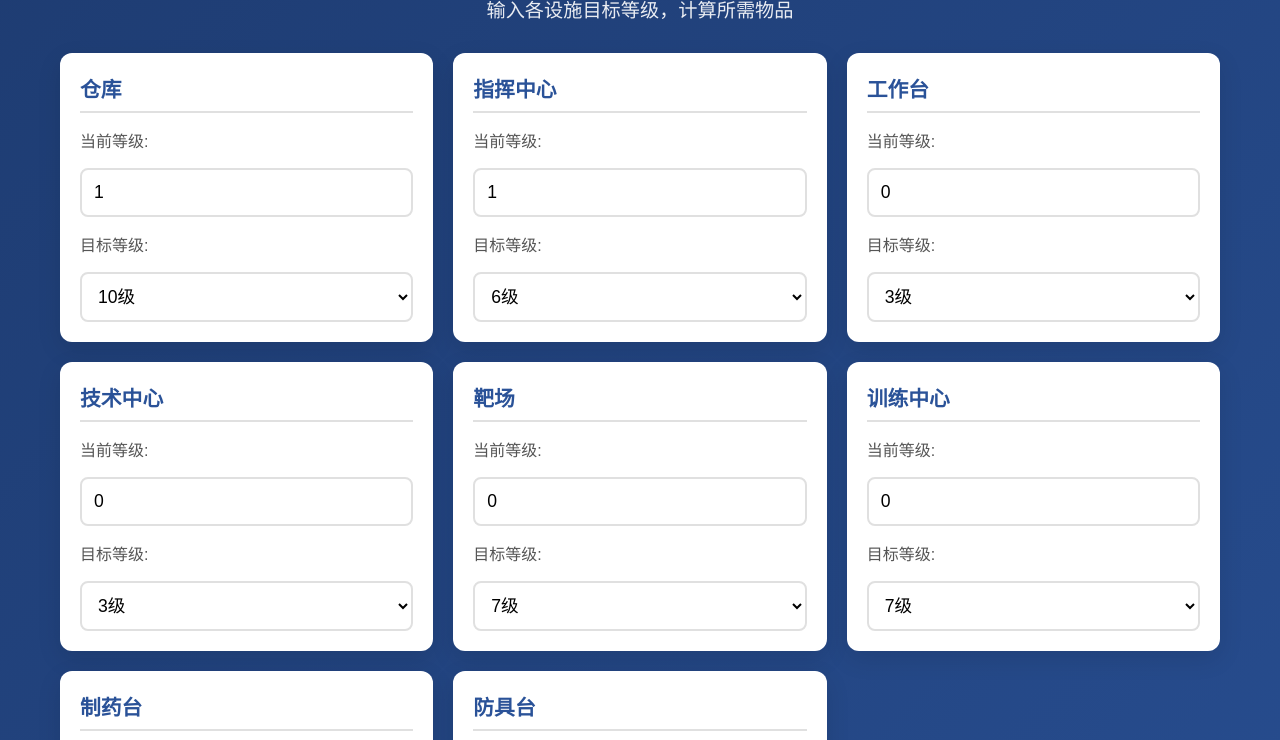
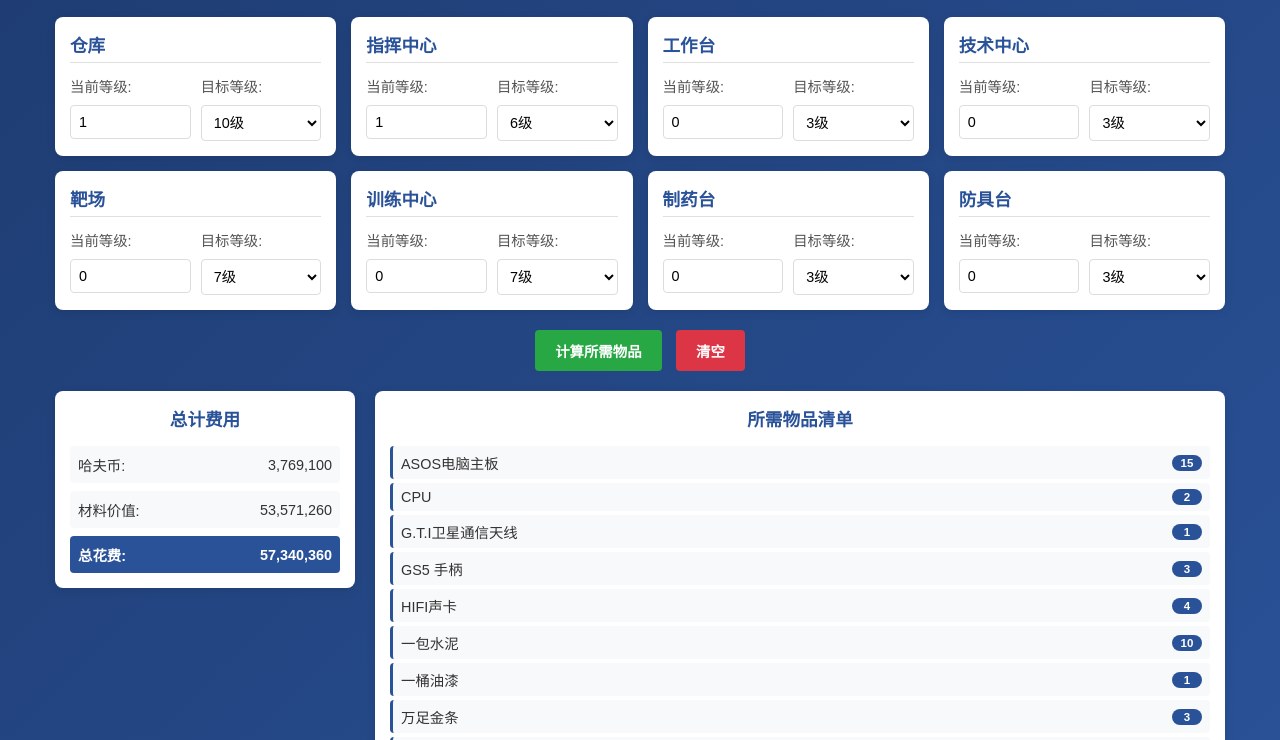
Before and after one commit to AppleSa/DeltaCalc, a plain HTML site: page index.html in a window 1280 px wide. Shown: the part 93-833 px from the top of the page. Drawn offline with Linux system fonts and the light colour scheme.

Commit message:
style: 优化设施计算器的UI样式和间距
简化卡片阴影和悬停效果，调整整体间距和字体大小，使界面更加紧凑统一。

```diff
--- a/style.css
+++ b/style.css
@@ -14,81 +14,74 @@ body {
 .container {
     max-width: 1200px;
     margin: 0 auto;
-    padding: 20px;
+    padding: 15px;
 }
 
 header {
     text-align: center;
-    margin-bottom: 30px;
+    margin-bottom: 20px;
     color: white;
 }
 
 header h1 {
-    font-size: 2.5em;
-    margin-bottom: 10px;
-    text-shadow: 2px 2px 4px rgba(0,0,0,0.3);
+    font-size: 2em;
+    margin-bottom: 5px;
 }
 
 header p {
-    font-size: 1.2em;
+    font-size: 1em;
     opacity: 0.9;
 }
 
 .facilities-grid {
     display: grid;
-    grid-template-columns: repeat(auto-fit, minmax(280px, 1fr));
-    gap: 20px;
-    margin-bottom: 30px;
+    grid-template-columns: repeat(auto-fit, minmax(240px, 1fr));
+    gap: 15px;
+    margin-bottom: 20px;
 }
 
 .facility-card {
     background: white;
-    border-radius: 12px;
-    padding: 20px;
-    box-shadow: 0 8px 25px rgba(0,0,0,0.1);
-    transition: transform 0.3s ease, box-shadow 0.3s ease;
-}
-
-.facility-card:hover {
-    transform: translateY(-5px);
-    box-shadow: 0 12px 35px rgba(0,0,0,0.15);
+    border-radius: 8px;
+    padding: 15px;
+    box-shadow: 0 2px 8px rgba(0,0,0,0.1);
 }
 
 .facility-card h3 {
     color: #2a5298;
-    margin-bottom: 15px;
-    font-size: 1.3em;
-    border-bottom: 2px solid #e0e0e0;
-    padding-bottom: 8px;
+    margin-bottom: 12px;
+    font-size: 1.1em;
+    border-bottom: 1px solid #e0e0e0;
+    padding-bottom: 5px;
 }
 
 .facility-card label {
     display: block;
-    margin-bottom: 8px;
+    margin-bottom: 5px;
     font-weight: 500;
     color: #555;
+    font-size: 0.9em;
 }
 
 .level-inputs {
-    display: flex;
-    flex-direction: column;
-    gap: 15px;
+    display: grid;
+    grid-template-columns: 1fr 1fr;
+    gap: 10px;
 }
 
 .level-group {
     display: flex;
     flex-direction: column;
-    gap: 8px;
+    gap: 4px;
 }
 
 .facility-card input,
 .facility-card select {
     width: 100%;
-    padding: 12px;
-    border: 2px solid #e0e0e0;
-    border-radius: 8px;
-    font-size: 1.1em;
-    transition: border-color 0.3s ease;
+    padding: 8px;
+    border: 1px solid #ddd;
+    border-radius: 4px;
+    font-size: 0.9em;
     background: white;
 }
 
@@ -96,116 +89,105 @@ header p {
 .facility-card select:focus {
     outline: none;
     border-color: #2a5298;
-    box-shadow: 0 0 0 3px rgba(42, 82, 152, 0.1);
 }
 
 .facility-card select {
     cursor: pointer;
 }
 
-.facility-card select option {
-    padding: 8px;
-}
-
 .calculate-section {
     text-align: center;
-    margin-bottom: 30px;
+    margin-bottom: 20px;
 }
 
 .calculate-section button {
-    padding: 15px 30px;
-    margin: 0 10px;
-    font-size: 1.1em;
+    padding: 10px 20px;
+    margin: 0 5px;
+    font-size: 0.9em;
     border: none;
-    border-radius: 8px;
+    border-radius: 4px;
     cursor: pointer;
-    transition: all 0.3s ease;
     font-weight: 600;
 }
 
 #calculateBtn {
-    background: linear-gradient(135deg, #28a745, #20c997);
+    background: #28a745;
     color: white;
 }
 
 #calculateBtn:hover {
-    background: linear-gradient(135deg, #218838, #1ea080);
-    transform: translateY(-2px);
-    box-shadow: 0 5px 15px rgba(40, 167, 69, 0.3);
+    background: #218838;
 }
 
 #clearBtn {
-    background: linear-gradient(135deg, #dc3545, #e74c3c);
+    background: #dc3545;
     color: white;
 }
 
 #clearBtn:hover {
-    background: linear-gradient(135deg, #c82333, #dc2626);
-    transform: translateY(-2px);
-    box-shadow: 0 5px 15px rgba(220, 53, 69, 0.3);
+    background: #c82333;
 }
 
 .results-section {
     display: grid;
-    grid-template-columns: 1fr 2fr;
-    gap: 30px;
-    margin-top: 30px;
+    grid-template-columns: 300px 1fr;
+    gap: 20px;
+    margin-top: 20px;
 }
 
 .summary {
     background: white;
-    border-radius: 12px;
-    padding: 25px;
-    box-shadow: 0 8px 25px rgba(0,0,0,0.1);
+    border-radius: 8px;
+    padding: 15px;
+    box-shadow: 0 2px 8px rgba(0,0,0,0.1);
     height: fit-content;
 }
 
 .summary h3 {
     color: #2a5298;
-    margin-bottom: 20px;
-    font-size: 1.4em;
+    margin-bottom: 15px;
+    font-size: 1.1em;
     text-align: center;
 }
 
 .cost-summary {
     display: flex;
     flex-direction: column;
-    gap: 15px;
+    gap: 8px;
 }
 
 .cost-item {
     display: flex;
     justify-content: space-between;
     align-items: center;
-    padding: 12px;
+    padding: 8px;
     background: #f8f9fa;
-    border-radius: 8px;
-    font-size: 1.1em;
+    border-radius: 4px;
+    font-size: 0.9em;
 }
 
 .cost-item.total {
-    background: linear-gradient(135deg, #2a5298, #1e3c72);
+    background: #2a5298;
     color: white;
     font-weight: 600;
-    font-size: 1.2em;
 }
 
 .materials-list {
     background: white;
-    border-radius: 12px;
-    padding: 25px;
-    box-shadow: 0 8px 25px rgba(0,0,0,0.1);
+    border-radius: 8px;
+    padding: 15px;
+    box-shadow: 0 2px 8px rgba(0,0,0,0.1);
 }
 
 .materials-list h3 {
     color: #2a5298;
-    margin-bottom: 20px;
-    font-size: 1.4em;
+    margin-bottom: 15px;
+    font-size: 1.1em;
     text-align: center;
 }
 
 #materialsList {
-    max-height: 500px;
+    max-height: 400px;
     overflow-y: auto;
 }
 
@@ -213,16 +195,12 @@ header p {
     display: flex;
     justify-content: space-between;
     align-items: center;
-    padding: 12px;
-    margin-bottom: 8px;
+    padding: 6px 8px;
+    margin-bottom: 4px;
     background: #f8f9fa;
-    border-radius: 8px;
-    border-left: 4px solid #2a5298;
-    transition: background-color 0.3s ease;
-}
-
-.material-item:hover {
-    background: #e9ecef;
+    border-radius: 4px;
+    border-left: 3px solid #2a5298;
+    font-size: 0.9em;
 }
 
 .material-name {
@@ -233,18 +211,20 @@ header p {
 .material-count {
     background: #2a5298;
     color: white;
-    padding: 4px 12px;
-    border-radius: 20px;
+    padding: 2px 8px;
+    border-radius: 12px;
     font-weight: 600;
-    min-width: 40px;
+    min-width: 30px;
     text-align: center;
+    font-size: 0.8em;
 }
 
 .empty-state {
     text-align: center;
     color: #6c757d;
     font-style: italic;
-    padding: 40px;
+    padding: 20px;
+    font-size: 0.9em;
 }
 
 @media (max-width: 768px) {
@@ -256,32 +236,33 @@ header p {
         grid-template-columns: 1fr;
     }
 
+    .level-inputs {
+        grid-template-columns: 1fr;
+        gap: 8px;
+    }
+
     header h1 {
-        font-size: 2em;
+        font-size: 1.5em;
     }
 
     .calculate-section button {
         display: block;
         width: 100%;
-        margin: 10px 0;
+        margin: 5px 0;
     }
 }
 
 /* 滚动条样式 */
 #materialsList::-webkit-scrollbar {
-    width: 8px;
+    width: 6px;
 }
 
 #materialsList::-webkit-scrollbar-track {
     background: #f1f1f1;
-    border-radius: 4px;
+    border-radius: 3px;
 }
 
 #materialsList::-webkit-scrollbar-thumb {
     background: #2a5298;
-    border-radius: 4px;
+    border-radius: 3px;
 }
-
-#materialsList::-webkit-scrollbar-thumb:hover {
-    background: #1e3c72;
-}
```
